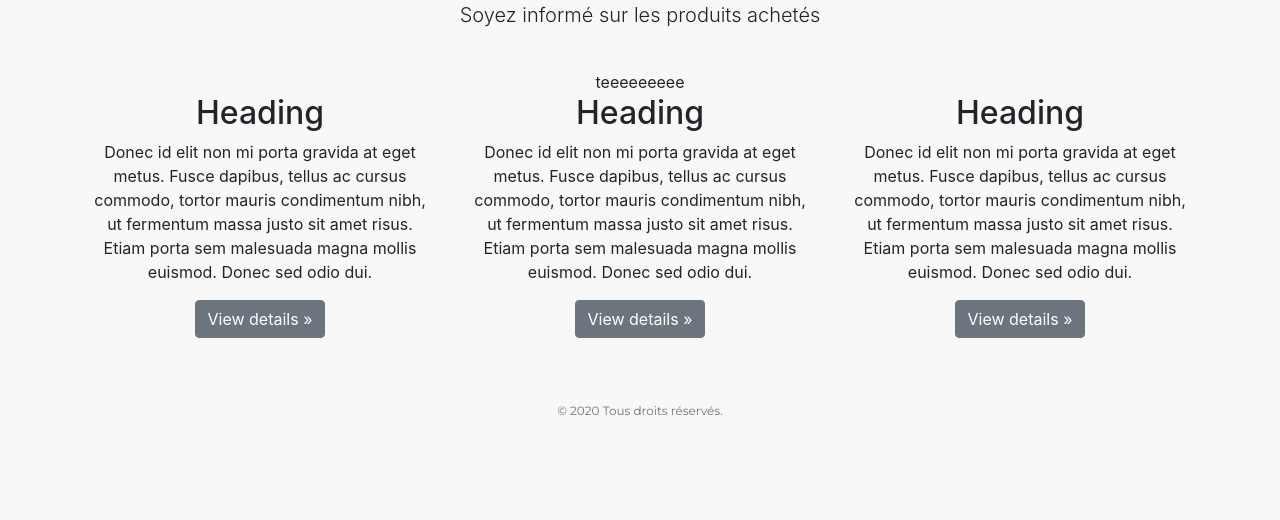
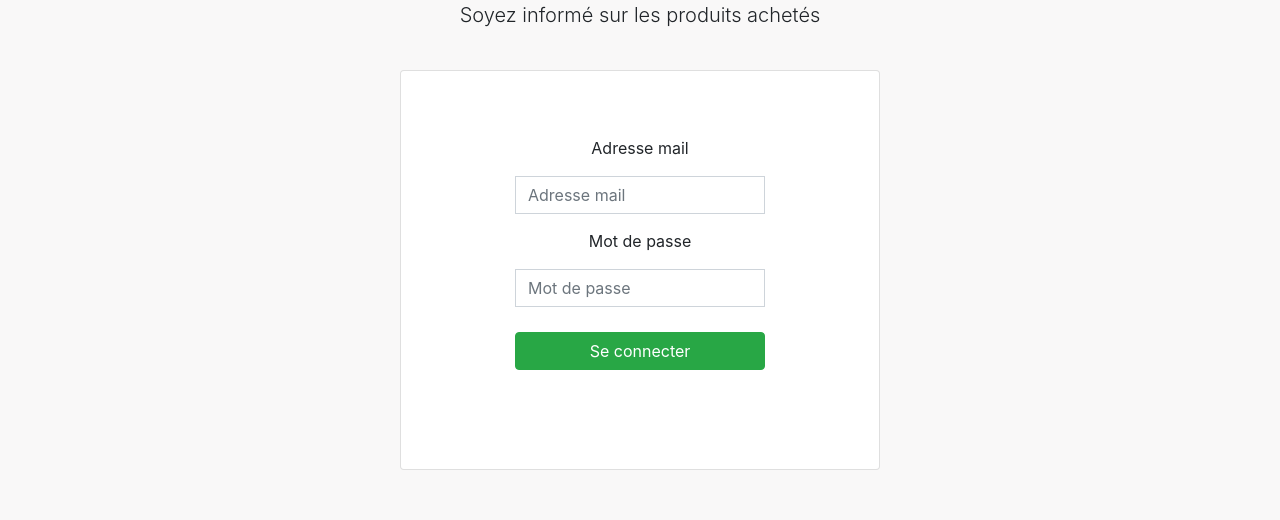
Before and after one commit to inesdjb25/Bioloc, a React (Create React App) app: page /Commercant in a window 1280 px wide. Shown: the part 247-767 px from the top of the page. Built offline with nearby package versions, Linux system fonts and the light colour scheme; what react-animations would draw is missing.

Commit message:
Début recuperation des données de connexion

```diff
--- a/src/App.js
+++ b/src/App.js
@@ -4,6 +4,7 @@ import Footer from './components/Footer/Footer.js';
 import 'bootstrap/dist/css/bootstrap.min.css';
 import Landing from './components/Landing/Landing.js';
 import Admin from './components/Admin/Admin.js';
+
 import Commercant from './components/Commercant/Commercant.js';
 
 import Form from './components/Form/Form.js';
@@ -11,6 +12,7 @@ import React, { Component } from 'react';
 
 import "./components/Header/Header.css";
 import { BrowserRouter as Router, Route, Switch } from "react-router-dom";
+import Inscription from './components/Inscription/Inscription';
 
 
 
@@ -33,6 +35,7 @@ class App extends Component {
             <Route path="/Admin/:categoryId/:position" component={Admin} />
 
             <Route path="/Commercant" component={Commercant} />
+            <Route path="/Inscription" component={Inscription} />
             <Route path="/">
 
             <Landing/>
--- a/src/components/Admin/Admin.js
+++ b/src/components/Admin/Admin.js
@@ -53,7 +53,10 @@ class Admin extends Component {
                     this.setState({
                         products: [
                             {
-                                image_url: this.state.products.image_url
+                                image_url: this.state.products.image_url ,
+                                labels: this.state.products.labels,
+                                packaging : this.state.products.packaging,
+                                stores : this.state.products.stores
 
                             }
                         ]
@@ -84,7 +87,9 @@ class Admin extends Component {
                     <div className="card-body">
                         <img id="fit-picture" src={this.state.products.length > 0 && this.state.products[this.state.position].image_url} alt="Grapefruit slice atop a pile of other slices" />
                         <p id="para">Caractéristiques</p>
-
+                        <p id="para">Label : {this.state.products.length > 0 && this.state.products[this.state.position].labels}</p>
+                        <p id="para">Emballage : {this.state.products.length > 0 && this.state.products[this.state.position].packaging} </p>
+                        <p id="para">Ce produit est disponible dans les magasins suivant <br></br> : {this.state.products.length > 0 && this.state.products[this.state.position].stores} </p>
                     </div>
                 </div>
             </BouncyDiv>
--- a/src/components/Commercant/Commercant.css
+++ b/src/components/Commercant/Commercant.css
@@ -0,0 +1,10 @@
+.form-group{
+    margin: auto;
+     width: 100px;
+     height: 100px;
+     background-color: aqua;
+}
+
+.card-body {
+    padding: 30px;
+}
--- a/src/components/Commercant/Commercant.js
+++ b/src/components/Commercant/Commercant.js
@@ -1,12 +1,59 @@
 import React, { Component } from 'react';
+import "./Commercant.css";
+import { Link } from "react-router-dom";
+
 
 class Commercant extends Component {
+    constructor(props) {
+        super(props);
+        this.state = {value: ''};
+
+        this.handleChange = this.handleChange.bind(this);
+        this.handleSubmit = this.handleSubmit.bind(this);
+      }
+
+      handleChange(event) {
+        this.setState({value: event.target.value});
+      }
+
+      handleSubmit(event) {
+        alert('Le nom a été soumis : ' + this.state.value);
+        event.preventDefault();
+      }
+
     render() {
+        console.log(this.state.value);
+
         return (
-            <div>
-                teeeeeeeee
+
+
+            <div className="card mb-5">
+
+                <div className="card-body">
+
+                <form onSubmit={this.handleSubmit}>
+                    <center>
+                     <p>Adresse mail </p>
+                    <input type="text" className="form-control" id="input1" name="firstname" value={this.state.value} onChange={this.handleChange} placeholder="Adresse mail" />
+                    <p>Mot de passe </p>
+                    <input type="text" className="form-control" id="input1" name="lastname" onChange={this.handleChange} placeholder="Mot de passe" />
+
+                    <button type="submit" className="btn btn-success bouton2">Se connecter</button>
+                    </center>
+
+                </form>
+
+
+                 </div>
+
+
+
             </div>
+
+
         );
+
+
     }
 }
 
--- /dev/null
+++ b/src/components/Inscription/Inscription.js
@@ -0,0 +1,26 @@
+import React, { Component } from 'react';
+
+import { Link } from "react-router-dom";
+
+
+class Inscription extends Component {
+    render() {
+
+        return (
+
+
+            <div>
+                <h2 className="display-4">Incription client</h2>
+                    <p className="lead">
+                       Incrivez-vous et découvrez les avantages que vous gagnerez
+                    </p>
+
+            </div>
+
+        );
+
+
+    }
+}
+
+export default Inscription;
```
